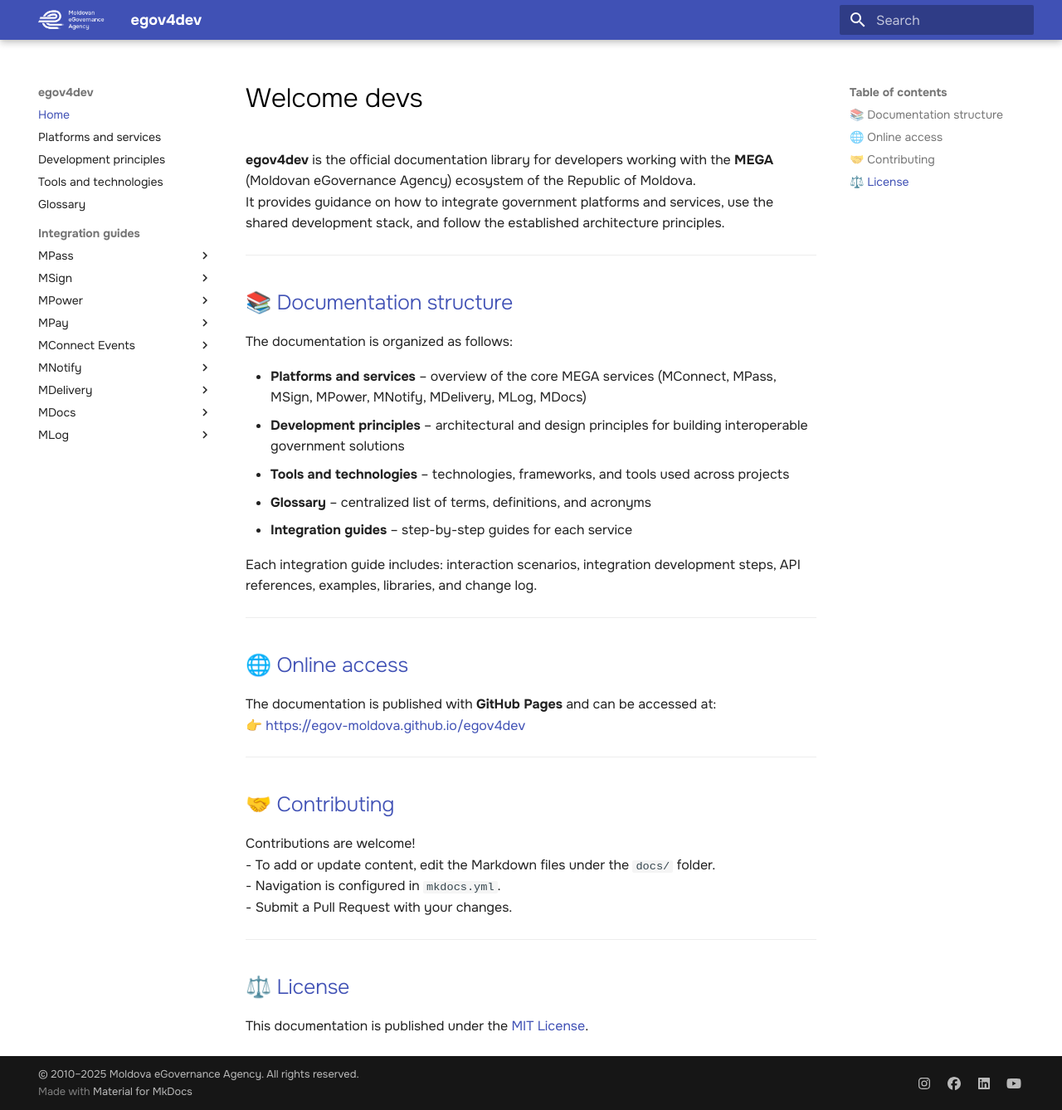
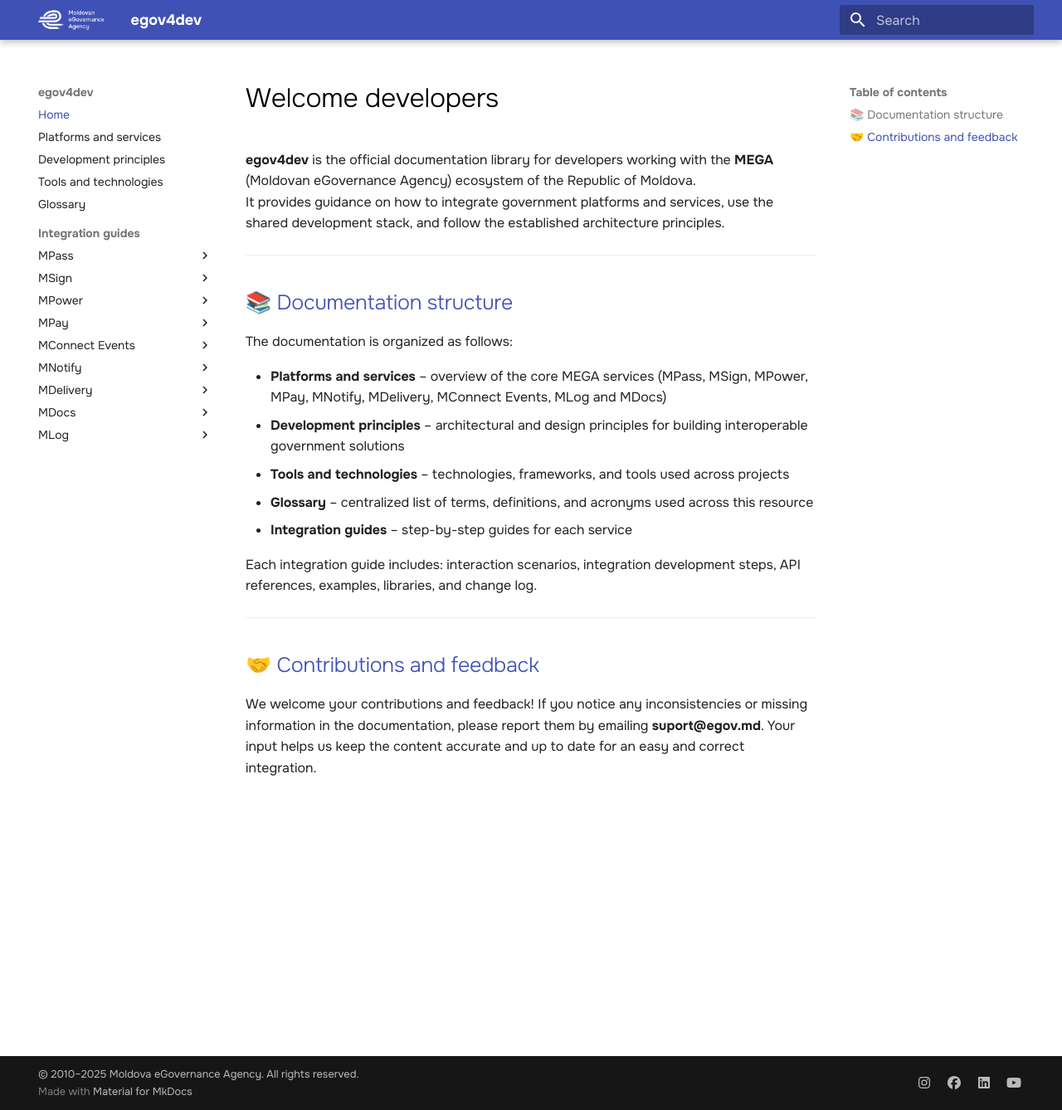
Before and after one commit to egov-moldova/egov4dev, an MkDocs documentation site: the page built from docs/index.md, in a window 1280 px wide and 1338 px high. Shown: the whole window at 83% size. Built offline with MkDocs 1.6.1 and Material for MkDocs 9.7.7, drawn with Linux system fonts in a browser that asks for light colours.

Commit message:
Update index.md

```diff
--- a/docs/index.md
+++ b/docs/index.md
@@ -1,4 +1,4 @@
-# Welcome devs
+# Welcome developers
 
 **egov4dev** is the official documentation library for developers working with the **MEGA** (Moldovan eGovernance Agency) ecosystem of the Republic of Moldova.
 It provides guidance on how to integrate government platforms and services, use the shared development stack, and follow the established architecture principles.
@@ -9,32 +9,16 @@
 
 The documentation is organized as follows:
 
-- **Platforms and services** – overview of the core MEGA services (MConnect, MPass, MSign, MPower, MNotify, MDelivery, MLog, MDocs)
+- **Platforms and services** – overview of the core MEGA services (MPass, MSign, MPower, MPay, MNotify, MDelivery, MConnect Events, MLog and MDocs)
 - **Development principles** – architectural and design principles for building interoperable government solutions
 - **Tools and technologies** – technologies, frameworks, and tools used across projects
-- **Glossary** – centralized list of terms, definitions, and acronyms
+- **Glossary** – centralized list of terms, definitions, and acronyms used across this resource
 - **Integration guides** – step-by-step guides for each service
 
 Each integration guide includes: interaction scenarios, integration development steps, API references, examples, libraries, and change log.
 
 ---
 
-## 🌐 Online access
+## 🤝 Contributions and feedback
 
-The documentation is published with **GitHub Pages** and can be accessed at:
-👉 [https://egov-moldova.github.io/egov4dev](https://egov-moldova.github.io/egov4dev)
-
----
-
-## 🤝 Contributing
-
-Contributions are welcome!
-- To add or update content, edit the Markdown files under the `docs/` folder.
-- Navigation is configured in `mkdocs.yml`.
-- Submit a Pull Request with your changes.
-
----
-
-## ⚖️ License
-
-This documentation is published under the [MIT License](LICENSE).
+We welcome your contributions and feedback! If you notice any inconsistencies or missing information in the documentation, please report them by emailing **suport@egov.md**. Your input helps us keep the content accurate and up to date for an easy and correct integration.
```
